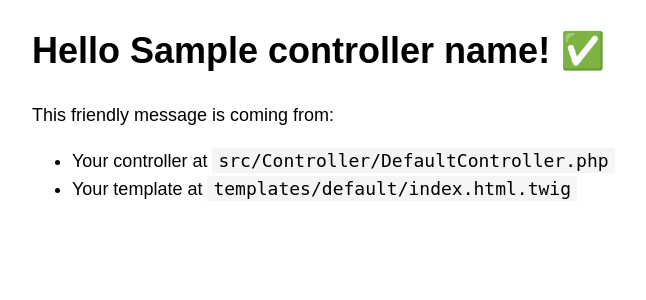
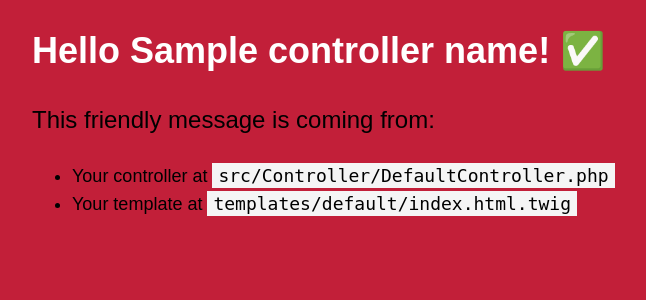
Before and after one commit to bgueye/luxewApp, a Symfony app: template templates/default/index.html.twig in a window 1280 px wide. Shown: the top 300 px of the page, without its empty margins (208-854 px from the left). Run offline with Twig, Linux system fonts and the light colour scheme; the template is opened without the code that fills it: most values are stand-ins (such as "Sample title", 1, 10 or a date in 2020); style sheets or scripts are compiled from the project's sources; some libraries are stand-ins or nearby versions.

Commit message:
second commit

```diff
--- /dev/null
+++ b/assets/js/app.js
@@ -0,0 +1,5 @@
+/*
+ * To change this license header, choose License Headers in Project Properties.
+ * To change this template file, choose Tools | Templates
+ * and open the template in the editor.
+ */
--- /dev/null
+++ b/assets/scss/app.scss
@@ -0,0 +1,19 @@
+/*
+To change this license header, choose License Headers in Project Properties.
+To change this template file, choose Tools | Templates
+and open the template in the editor.
+*/
+/*
+    Created on : 25 mars 2018, 21:38:34
+    Author     : prof
+*/
+$color_head: #fff;
+body{
+    background-color: #c21f39;
+    h1{
+        color:$color_head;
+    }
+    p{
+        font-size: 1.5rem;
+    }
+}
--- a/composer.json
+++ b/composer.json
@@ -5,6 +5,7 @@
         "php": "^7.1.3",
         "ext-iconv": "*",
         "sensio/framework-extra-bundle": "^5.1",
+        "symfony/asset": "^4.0",
         "symfony/console": "^4.0",
         "symfony/flex": "^1.0",
         "symfony/form": "^4.0",
@@ -15,10 +16,12 @@
         "symfony/profiler-pack": "^1.0",
         "symfony/twig-bundle": "^4.0",
         "symfony/validator": "^4.0",
+        "symfony/webpack-encore-pack": "^1.0",
         "symfony/yaml": "^4.0"
     },
     "require-dev": {
-        "symfony/dotenv": "^4.0"
+        "symfony/dotenv": "^4.0",
+        "symfony/web-server-bundle": "^4.0"
     },
     "config": {
         "preferred-install": {
--- a/config/bundles.php
+++ b/config/bundles.php
@@ -9,4 +9,5 @@ return [
     Doctrine\Bundle\DoctrineCacheBundle\DoctrineCacheBundle::class => ['all' => true],
     Doctrine\Bundle\DoctrineBundle\DoctrineBundle::class => ['all' => true],
     Doctrine\Bundle\MigrationsBundle\DoctrineMigrationsBundle::class => ['all' => true],
+    Symfony\Bundle\WebServerBundle\WebServerBundle::class => ['dev' => true],
 ];
--- a/templates/base.html.twig
+++ b/templates/base.html.twig
@@ -3,10 +3,14 @@
     <head>
         <meta charset="UTF-8">
         <title>{% block title %}Welcome!{% endblock %}</title>
-        {% block stylesheets %}{% endblock %}
+        {% block stylesheets %}
+            <link rel="stylesheet" href="{{ asset('buid/css/app.css') }}"/>
+        {% endblock %}
     </head>
     <body>
         {% block body %}{% endblock %}
-        {% block javascripts %}{% endblock %}
+        {% block javascripts %}
+            <script src="{{ asset('built/js/app.js')}}"></script>
+        {% endblock %}
     </body>
 </html>
--- a/templates/default/index.html.twig
+++ b/templates/default/index.html.twig
@@ -8,10 +8,10 @@
     .example-wrapper code { background: #F5F5F5; padding: 2px 6px; }
 </style>
 
-<div class="example-wrapper">
+<div class="example-wrapper code">
     <h1>Hello {{ controller_name }}! ✅</h1>
 
-    This friendly message is coming from:
+    <p>This friendly message is coming from:</p>
     <ul>
         <li>Your controller at <code>src/Controller/DefaultController.php</code></li>
         <li>Your template at <code>templates/default/index.html.twig</code></li>
```
Also changed, not shown: nbproject/project.xml (added, +9 -0 lines), package.json (added, +15 -0 lines), webpack.config.js (added, +24 -0 lines), 7 other files.
